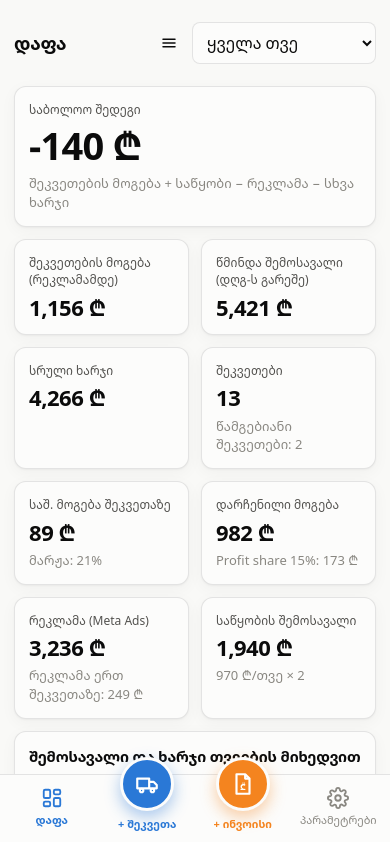
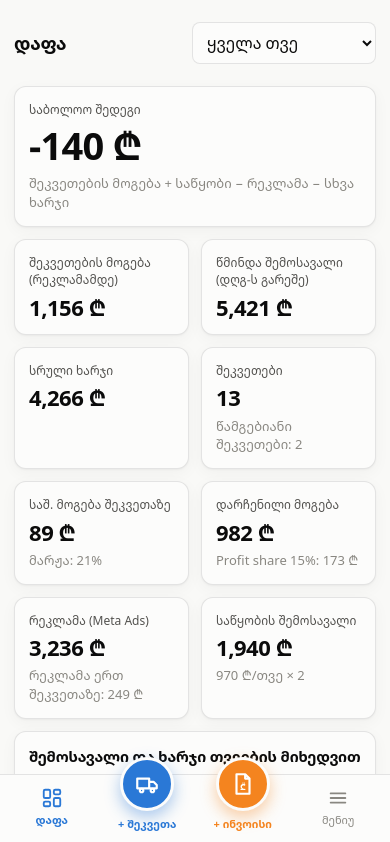
Before and after one commit to 15100115-eng/forlinear, a React (Vite) app: page / in a window 390 px wide. Shown: the top 842 px of the page. Built offline with nearby package versions, Linux system fonts and the light colour scheme.

Commit message:
Bottom bar: menu button replaces settings; hamburger removed from the header
Co-Authored-By: Claude Fable 5.1 <noreply@anthropic.com>
Claude-Session: https://claude.ai/code/session_01KsuQrFArfHhWDHxQqDriR3

```diff
--- a/src/App.tsx
+++ b/src/App.tsx
@@ -92,9 +92,6 @@ export default function App() {
         <div className="topbar">
           <h1>{nav.find((n) => n.id === page)?.label}</h1>
           <div className="right">
-            <button className="icon-btn burger" onClick={() => setMore(true)} aria-label={t('more')}>
-              <svg viewBox="0 0 24 24" width="24" height="24" fill="none" stroke="currentColor" strokeWidth="2" strokeLinecap="round"><path d="M4 7h16M4 12h16M4 17h16" /></svg>
-            </button>
             {showMonth && (
               <select className="inline-select" value={month} onChange={(e) => setMonth(e.target.value)} aria-label={t('month')}>
                 <option value="all">{t('allMonths')}</option>
@@ -137,9 +134,9 @@ export default function App() {
           <span className="rb">{Icons.invoice}</span>
           <span>+ {t('tab_invoice')}</span>
         </button>
-        <button className={`tab ${page === 'settings' ? 'active' : ''}`} onClick={() => go('settings')}>
-          {Icons.settings}
-          <span>{t('nav_settings')}</span>
+        <button className={`tab ${more ? 'active' : ''}`} onClick={() => setMore(true)}>
+          <svg viewBox="0 0 24 24" fill="none" stroke="currentColor" strokeWidth="2" strokeLinecap="round"><path d="M4 7h16M4 12h16M4 17h16" /></svg>
+          <span>{t('menu')}</span>
         </button>
       </nav>
       {more && (
--- a/src/i18n.ts
+++ b/src/i18n.ts
@@ -229,6 +229,7 @@ const ka = {
   from: 'დან',
   to: 'მდე',
   more: 'სხვა',
+  menu: 'მენიუ',
   nav_invoices: 'ინვოისები',
   tab_addOrder: 'შეკვეთა',
   tab_invoice: 'ინვოისი',
@@ -504,6 +505,7 @@ const en: typeof ka = {
   from: 'from',
   to: 'to',
   more: 'More',
+  menu: 'Menu',
   nav_invoices: 'Invoices',
   tab_addOrder: 'Order',
   tab_invoice: 'Invoice',
```
